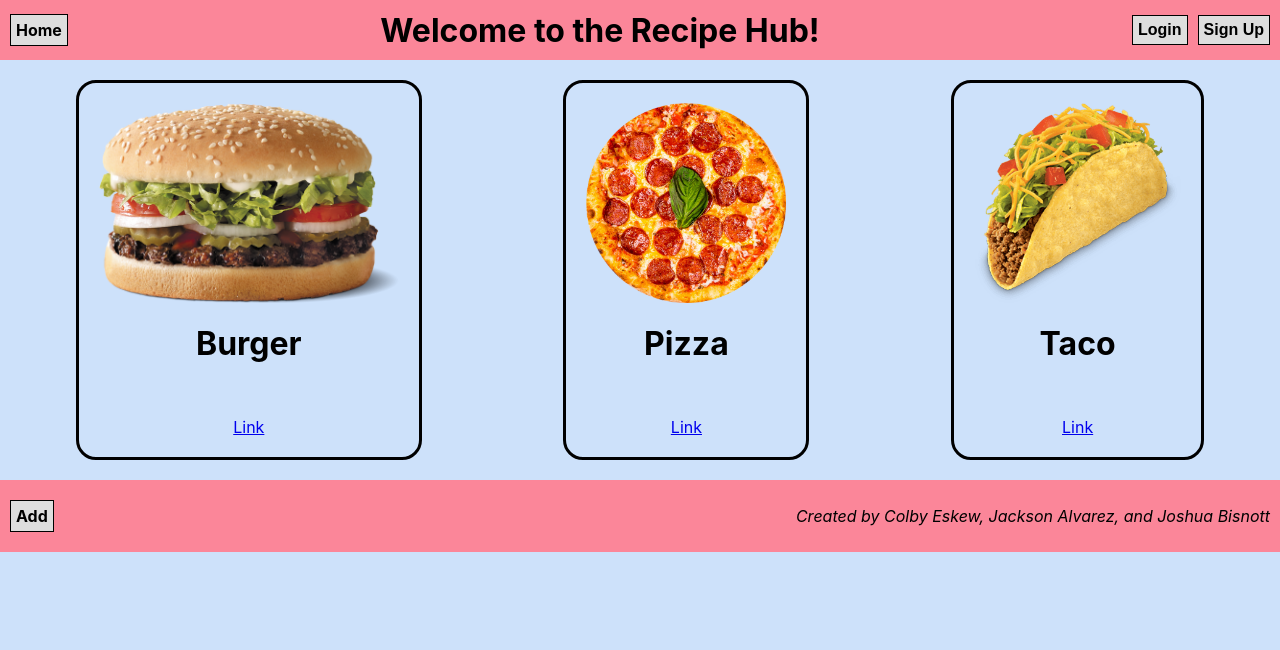
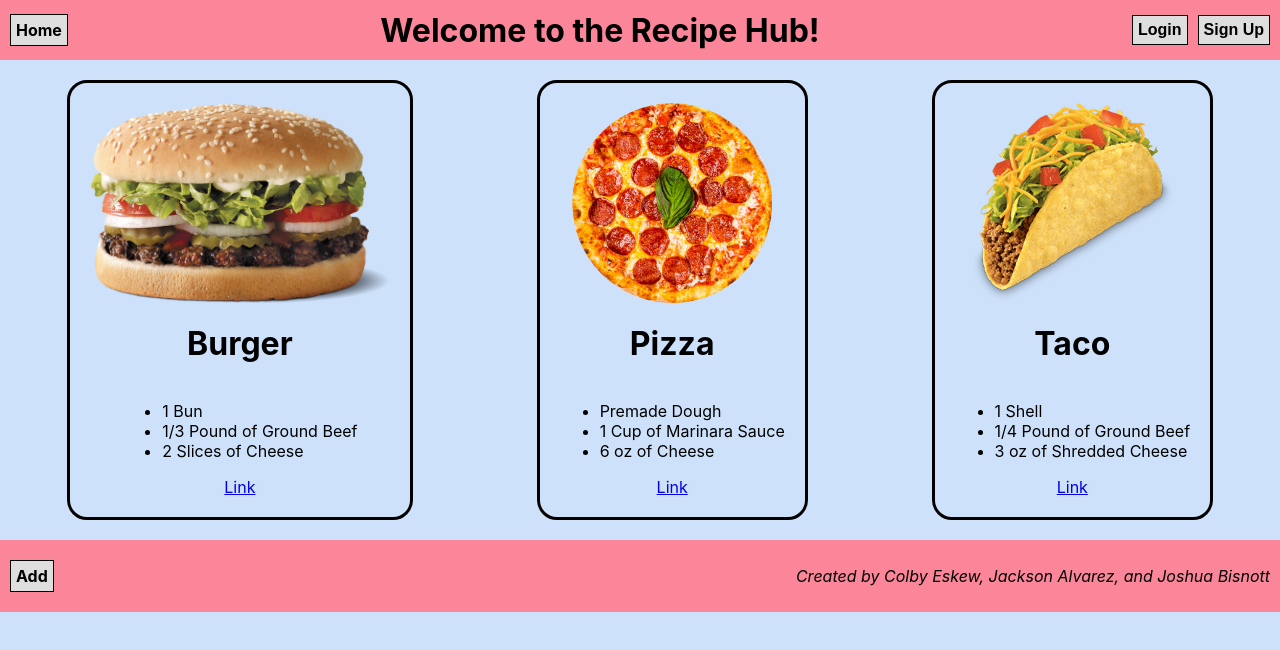
Before and after one commit to jacksonalvarez12/CSCI4300-TermProject, a React (Create React App) app in the folder react-app/: page / in a window 1280 px wide. Shown: the top 650 px of the page. Built offline with nearby package versions, Linux system fonts and the light colour scheme.

Commit message:
fixed glitch with ingredients not showing up

```diff
--- a/react-app/src/BodyComponent/Body.js
+++ b/react-app/src/BodyComponent/Body.js
@@ -17,7 +17,7 @@ class Body extends React.Component {
     this.cards = this.fakeFoodInfo.getCards();
 
     let cardsHTML = this.cards.map((card) =>
-      <Card auth={this.state.auth} src={card[0]} title={card[1]} ingredients={card[2]} link={card[3]}/>
+      <Card auth={this.state.auth} src={card.img} title={card.name} ingredients={card.ingredients} link={card.link}/>
     );
 
     return (<div className="body">
--- a/react-app/src/BodyComponent/FakeDatabase.js
+++ b/react-app/src/BodyComponent/FakeDatabase.js
@@ -4,9 +4,9 @@ import taco from '../img/taco.png';
 
 export default class Database {
     constructor() {
-        this.card1 = [burger, 'Burger', ['1 Bun', '1/3 Pound of Ground Beef', '2 Slices of Cheese'], 'https://www.yummly.com/recipe/Best-Burger-513137/'];
-        this.card2 = [pizza, 'Pizza', ['Premade Dough', '1 Cup of Marinara Sauce', '6 oz of Cheese'], 'https://www.yummly.com/recipe/Easy-Cheese-Pizza-with-Homemade-Pizza-Sauce-2090711/'];
-        this.card3 = [taco, 'Taco', ['1 Shell', '1/4 Pound of Ground Beef', '3 oz of Shredded Cheese'], 'https://www.yummly.com/recipe/Taco-Bell-Tacos-1105782/'];
+        this.card1 = {img:burger, name:'Burger', ingredients:['1 Bun', '1/3 Pound of Ground Beef', '2 Slices of Cheese'], link:'https://www.yummly.com/recipe/Best-Burger-513137/'};
+        this.card2 = {img:pizza, name:'Pizza', ingredients:['Premade Dough', '1 Cup of Marinara Sauce', '6 oz of Cheese'], link:'https://www.yummly.com/recipe/Easy-Cheese-Pizza-with-Homemade-Pizza-Sauce-2090711/'};
+        this.card3 = {img:taco, name:'Taco', ingredients:['1 Shell', '1/4 Pound of Ground Beef', '3 oz of Shredded Cheese'], link:'https://www.yummly.com/recipe/Taco-Bell-Tacos-1105782/'};
     }
 
     getCards() {
--- a/react-app/src/CardComponent/Card.js
+++ b/react-app/src/CardComponent/Card.js
@@ -16,9 +16,9 @@ class Card extends React.Component {
   }
 
   render() {
-    let ingsHTML = this.state.ingredients.map((ing) => {
+    let ingsHTML = this.state.ingredients.map((ing)=>
         <li>{ing}</li>
-    });
+    );
     return (
         <div className='card'>
         <img src={this.state.src} alt={this.state.title}/>
```
